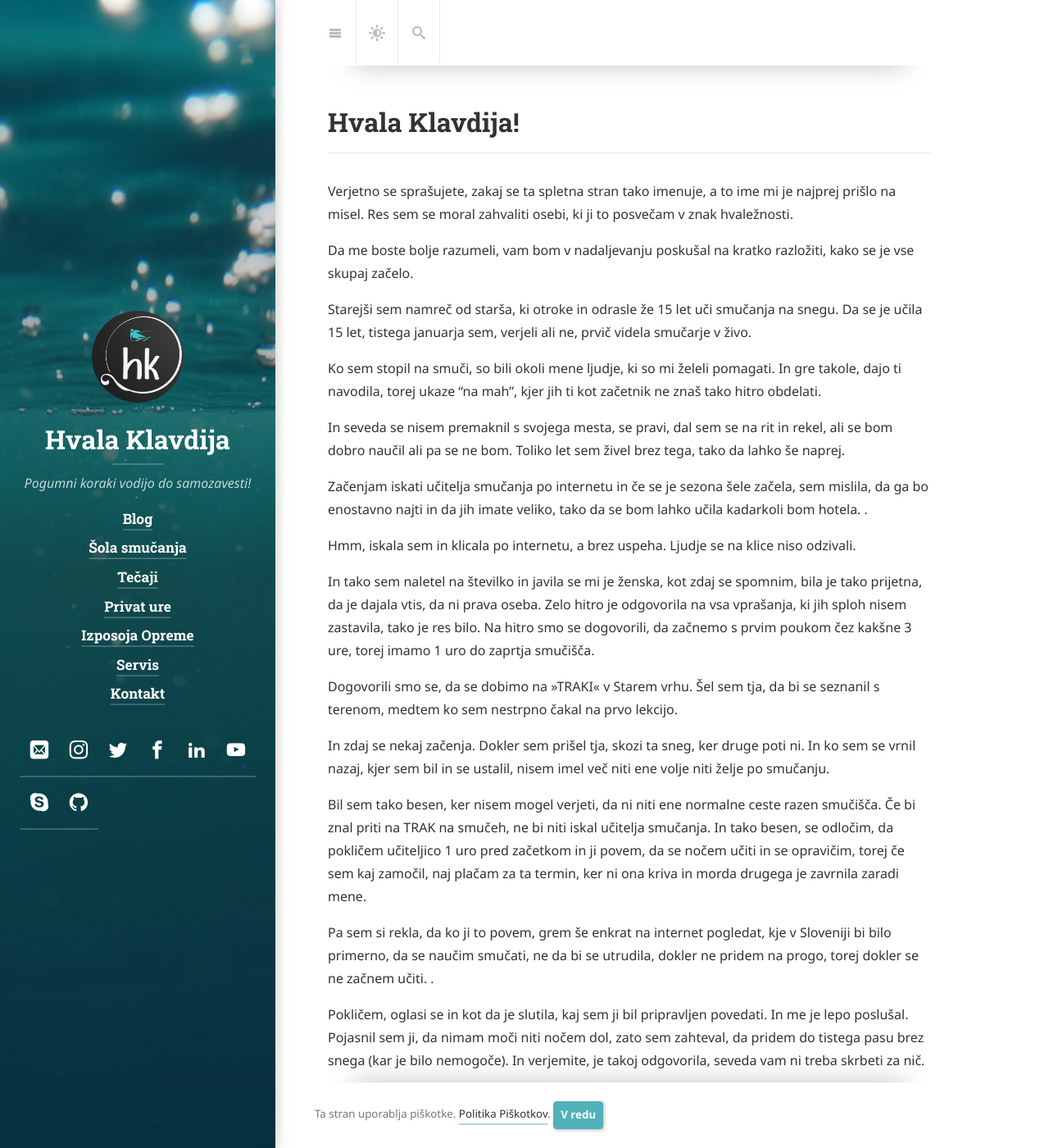
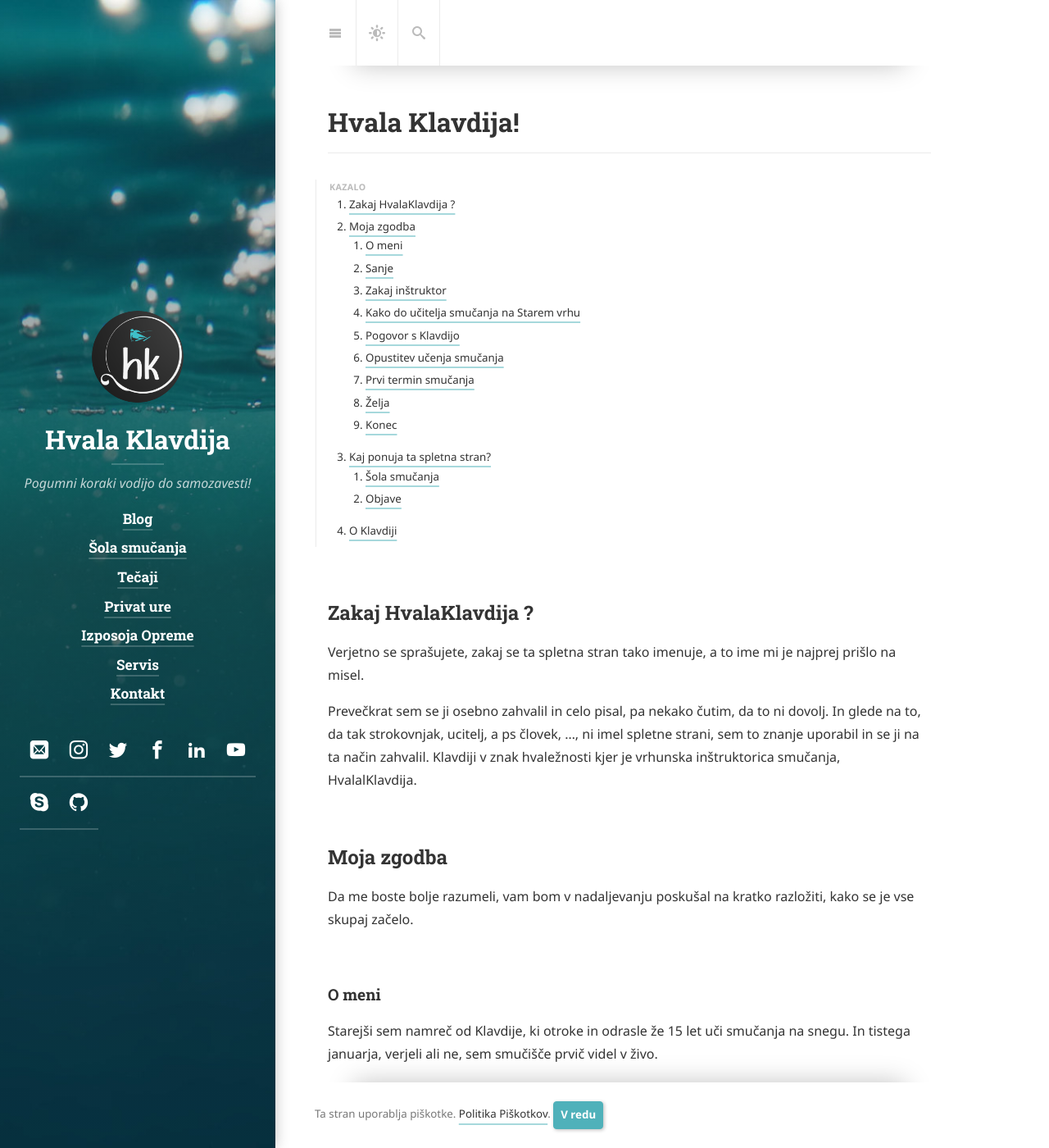
Before and after one commit to HvalaKlavdija/hvalaklavdija.github.io, a Jekyll site: the page built from index.md, in a window 1280 px wide and 1400 px high. Shown: the whole window at 82% size. Built offline with Jekyll 4.4.1, drawn with Linux system fonts in a browser that asks for light colours; cached includes are drawn as plain includes; nearby versions of some CDN libraries; some web fonts are replaced; library files that are not in the unit come from our copies; some of the changed text lies outside the part shown.

```diff
--- a/index.md
+++ b/index.md
@@ -1,64 +1,141 @@
 ---
-layout: page
+layout: welcome
+cover: false
 title: Hvala Klavdija!
+image: /assets/img/MilovanTomasevic-8.jpeg
+description: >
+  Motivacija za razvoj spletne strani HvalalaKlavdija je zasluga vrhunske smučarske inštruktorice Klavdije in za to HvalalKlavdija.
+hide_description: true
+selected_projects:
+- _projects/otroci.md
+- _projects/odrasli.md
+- _projects/snowboard.md
+more_projects: sola-smucanja.md
+selected_posts:
+  - stari-vrh/_posts/2023-02-01-smucanje-za-vse-generacije.md
+  - stari-vrh/_posts/2023-02-02-nocna-smuka.md
+more_posts: posts.md
+featured: true
 ---
 
+1. this unordered seed list will be replaced by toc as unordered list
+{:toc}
+
+## Zakaj HvalaKlavdija ?
+
 Verjetno se sprašujete, zakaj se ta spletna stran tako imenuje, a to ime mi je najprej prišlo na misel.
-Res sem se moral zahvaliti osebi, ki ji to posvečam v znak hvaležnosti.
+
+Prevečkrat sem se ji osebno zahvalil in celo pisal, pa nekako čutim, da to ni dovolj. In glede na to, da tak strokovnjak, ucitelj, a ps človek, ...,  ni imel spletne strani, sem to znanje uporabil in se ji na ta način zahvalil. Klavdiji v znak hvaležnosti kjer je vrhunska inštruktorica smučanja, HvalalKlavdija.
+
+
+## Moja zgodba
 
 Da me boste bolje razumeli, vam bom v nadaljevanju poskušal na kratko razložiti, kako se je vse skupaj začelo.
 
 
-Starejši sem namreč od starša, ki otroke in odrasle že 15 let uči smučanja na snegu.
-Da se je učila 15 let, tistega januarja sem, verjeli ali ne, prvič videla smučarje v živo.
+### O meni
 
-Ko sem stopil na smuči, so bili okoli mene ljudje, ki so mi želeli pomagati. In gre takole, dajo ti navodila, torej ukaze "na mah", kjer jih ti kot začetnik ne znaš tako hitro obdelati.
+Starejši sem namreč od Klavdije, ki otroke in odrasle že 15 let uči smučanja na snegu.
+In tistega januarja, verjeli ali ne, sem smučišče prvič videl v živo.
 
-In seveda se nisem premaknil s svojega mesta, se pravi, dal sem se na rit in rekel, ali se bom dobro naučil ali pa se ne bom. Toliko let sem živel brez tega, tako da lahko še naprej.
+### Sanje
 
-Začenjam iskati učitelja smučanja po internetu in če se je sezona šele začela, sem mislila, da ga bo enostavno najti in da jih imate veliko, tako da se bom lahko učila kadarkoli bom hotela. .
+Pravzaprav sem človek, ki si je vedno potihem želel naučiti smučati, a v otroštvu te priložnosti nisem imel. Čeprav pri meni nihče ne smuča, to niti ni bila tema.
 
-Hmm, iskala sem in klicala po internetu, a brez uspeha. Ljudje se na klice niso odzivali.
+Zato se tako počutim, uresničilo se je nekaj, kar sem si vedno želel. Zaradi nje mi je bilo še bolj všeč.
 
-In tako sem naletel na številko in javila se mi je ženska, kot zdaj se spomnim, bila je tako prijetna, da je dajala vtis, da ni prava oseba. Zelo hitro je odgovorila na vsa vprašanja, ki jih sploh nisem zastavila, tako je res bilo. Na hitro smo se dogovorili, da začnemo s prvim poukom čez kakšne 3 ure, torej imamo 1 uro do zaprtja smučišča.
+### Zakaj inštruktor
 
-Dogovorili smo se, da se dobimo na »TRAKI« v Starem vrhu. Šel sem tja, da bi se seznanil s terenom, medtem ko sem nestrpno čakal na prvo lekcijo.
+Mislil sem, da je tako preprosto, kot se zdi vse v življenju.
 
-In zdaj se nekaj začenja. Dokler sem prišel tja, skozi ta sneg, ker druge poti ni. In ko sem se vrnil nazaj, kjer sem bil in se ustalil, nisem imel več niti ene volje niti želje po smučanju.
+In ko sem stopil na smuči, so bili okoli mene ljudje, ki so mi želeli pomagati. In gre takole, dajo ti navodila, torej ukaze "na mah", kjer jih ti kot začetnik ne znaš tako hitro obdelati.
 
-Bil sem tako besen, ker nisem mogel verjeti, da ni niti ene normalne ceste razen smučišča. Če bi znal priti na TRAK na smučeh, ne bi niti iskal učitelja smučanja. In tako besen, se odločim, da pokličem učiteljico 1 uro pred začetkom in ji povem, da se nočem učiti in se opravičim, torej če sem kaj zamočil, naj plačam za ta termin, ker ni ona kriva in morda drugega je zavrnila zaradi mene.
-
-Pa sem si rekla, da ko ji to povem, grem še enkrat na internet pogledat, kje v Sloveniji bi bilo primerno, da se naučim smučati, ne da bi se utrudila, dokler ne pridem na progo, torej dokler se ne začnem učiti. .
+Zelo pomembno je, da se stvari naučimo na pravi način, torej na pravi način. Lažje je kot kadarkoli, se pravi, da je zelo zahtevno popraviti napake v vsem.
 
 
-Pokličem, oglasi se in kot da je slutila, kaj sem ji bil pripravljen povedati. In me je lepo poslušal. Pojasnil sem ji, da nimam moči niti nočem dol, zato sem zahteval, da pridem do tistega pasu brez snega (kar je bilo nemogoče). In verjemite, je takoj odgovorila, seveda vam ni treba skrbeti za nič.
+In ko sem takoj po tem, ko sem stopil na smuči, padel na rit, sem ugotovil, da imam danes priložnost da se učim pri učitelju in da si lahko privoščim veselje oz da se učim na pravi način že od samega začetka.
 
-V tistem trenutku sem bil tako presenečen, ko je nadaljevala, da boš prišel tja, kjer sva se dogovorili, in ne boš šel po snegu.
+Svetujem vsem, ki lahko, naj to storijo. Na koncu lahko rečemo, da je to najcenejša možnost. Namesto da bi prihajal za tedne in se učil najbrž narobe.
 
-Samo rekel sem OK.
+Če ne bi imel priložnosti, bi bila to moja pot. In za to je treba biti zelo vztrajen pa tudi previden, ker ni tako, ko se učiš recimo programirati, da ko narediš napako, jo brez težav popraviš. Pri smučanju so lahko posledice resne.
 
-Tako je tudi bilo. Neverjetno, ampak čakal sem na dogovorjenem mestu, kamor je prišla in pouk se začne tako, da ona prispe z veliko hitrostjo in stoji pred menoj.
+Kot nekdo s težavami s hrbtom mi ni bilo vseeno, da bi tvegal.
 
-WOW!
+### Kako do učitelja smučanja na Starem vrhu
 
-Vpraša me, če jo čakam in mi reče, naj stopim na smuči. Povem ji, da nič ne vem. Vse je naredila z menoj in mi rekla, naj držim loparje pred sabo in naj ne skrbim.
 
-Ko so mi rekli, naj ne skrbim, me je to tako pomirilo, da sem se kar prepustila.
+Začenjam iskati učitelja smučanja po internetu in če se je sezona šele začela, sem mislil, da ga bo enostavno najti in da jih imate veliko, pa ni bilo tako.
 
-Naredila sva nekaj korakov, potem pa je bilo treba po poti navzdol. YOOOO, ko sem pogledal dol in spet ni zaskrbljena. Obrnila se je tako, da je smučala vzvratno in se spustila tako, da je z rokami držala konice smuči in zavirala, da sem se lahko počasi spustil do TRAK-a.
+Sem in klicalbrez uspeha. Ljudje se na klice niso odzivali.
 
-NISEM MOGLA VERJETI, KAJ POČNE, a vedno bližje sva se približevala tistemu pasu.
-Ko sem ji rekel, da ji zaupam, mi je odgovorila, da tudi nimam druge izbire. In tako se je vse začelo z nasmehom in brez skrbi.
+Zato verjamem, da bo ta spletna stran poleg moje hvaležnosti Klavdiji olajšala iskanje in s tem tudi drugim pomagala najti pravo [osebo](/kontakt/), ki jih bo vodila in jim prodala vse plati, ki jih imajo na začetku, ko se želijo naučiti smučati.
 
-Po pol ure na traku sva nadaljevala po tej poti do "JAJCKE" s katero me je peljala nazaj tja, kamor me je peljala.
+### Pogovor s Klavdijo
+
+Že na začetku sem videl, da je profesionalec. Pravi psiholog. Tako preprosto in na kratko je rešila vse moje dileme. Res neverjetno. In v nekaj urah po klicu se je vse začelo.
+
+### Opustitev učenja smučanja
+
+U tim satima ucenja sam otisao do "TRAKA" gde smo se i trebali naci. Od smestaja do tamo i nije bio lagan put pa jos i nazad. Stvarno sam se umorio. Pa sam odlucio da opet pozovem, i da obavestim da ja nemam zelju da se ucim na takav nacin. Zato sto ako opet odem do tamo pa ja na tom casu od umora necu biti sposoban nista nacuiti.
+
+V teh učnih urah sem šel na »TRAK«, kjer naj bi se dobili. Ni bila lahka pot od nastanitve do tja in celo nazaj. Zelo sem bil utrujen. Zato sem se odločil, da ponovno pokličem in sporočim, da se nimam želje učiti smučanja na Starem vrhu na tak način. Ker če grem še enkrat tja, se takrat zaradi utrujenosti ne bom mogel nič naučiti.
+
+Želel sem se pojaviti tam, ne da bi bil utrujen, da bi bil najboljši možni djak. In ko sem ji razložil te podrobnosti, je rekla, SEVEDA, tako bo. Ne skrbi. Ne boste utrujeni in vam ne bo treba hoditi po močnem sneženju, da bi prišli do »TRAK-a«.
+
+Že takrat se je obnašala kot profesionalka, jaz sem moral samo priti do parkirišča, vse ostalo je bila njena skrb.
+
+Tako je tudi bilo.
+
+
+### Prvi termin smučanja
+
+Pri samom dolasku mi je rekla da stanem na skije kako ne bi hodao jer sam ja dosao da ucim da skijam. Iako nisam znao ni da stojim na skijama ona me je drzala i pomogla mi u tim prvim koracima.
+
+I nakon tih prvih koraka, se pojavila i prva prepreka, kako doci to tog cuvenog »TRAK-a«.
+
+Rekla je da cemo se zajedno spustiti, i da ne brinem. Dala mi je instrukcije kako to da uradimo iako mi nije bilo dobro kada sam video kuda treba da prodjemo tj da se spustimo.
+
+Skijala je unazad i drzala i mene i moje skije rukama. Gledamo sam i nisam mogao verovati sta ona radi. To je bilo ono u sta sam ja verovao. I tada sam joj rekao da joj verujem. A ona je stala na kratko i rekla mi da ja ni nemam druge opcije i nastavila da nas spusta do cilja.
+
+Ob prihodu mi je rekla, naj si nataknem smuči, da ne bo hodil, ker sem se prišel učit smučat. Čeprav sploh nisem znal stati na smučeh, me je držala in mi pomagala pri tistih prvih korakih.
+
+In po teh prvih korakih se je pojavila prva ovira, kako se spustiti na smučeh do tistega znamenitega »TRAK-a«.
+
+Rekla je, da bova šla skupaj in naj ne skrbim. Dala mi je navodila, kako naj to naredim, čeprav mi ni bilo dobro, ko sem videl, kam morava iti, torej dol.
+
+Smučala je vzvratno in z rokami držala tako mene kot moje smuči. Sam sem gledal in nisem mogel verjeti, kaj počne. V to sem verjel. In potem sem ji rekel, da ji verjamem. Pa se je za nekaj časa ustavila in mi povedala, da tudi jaz nimam druge možnosti in naju je peljala naprej do cilja.
+
+
+Nakon samo pola sata mi je rekla, ok, sada idemo na stazu i da cemo da se spustimo do kraja staze tj do »JAJČK-a«
 
 Ne bom šel v podrobnosti. To je razlog, zakaj sem naredil to mini stran.
-Vsem začetnikom, pa tudi tistim, ki izpopolnjujejo svojo tehniko, želim [Klavdijo](/kontakt/).
+Vsem začetnikom, pa tudi tistim, ki izpopolnjujejo svojo tehniko ter sem ostalim, [ki se želijo naučiti](/privat-ure/) več, pa želim profesionalca, kot [Klavdija](/kontakt/).
 
-Da se v nekaj urah toliko osvobodijo strahu, da se lahko brez padca spustijo čez celega smučarja.
-Za pridobitev samozavesti. Da lahko smučajo ponoči in v temi, ja, in vse to v samo nekaj urah.
 
-To besedilo sem napisal zadihano, kot prvo verzijo.
-Bom popravil, ko končam s spletno stranjo.
+### Želja
 
-Študent smučanja.
+Upam, da bo našla nekaj časa za komunikacijo s svojimi bodočimi sledilci. Ena ideja za ta prostor je med samim učenjem. Zelo mi je pomagalo, ko me je snemala, da sem si lahko, ko sem se sprostil, ogledal podrobnosti prvih lekcij.
+
+
+### Konec
+
+Ko končam, kar sem si zamislil, kar bo kmalu, potem bom oddal vse račune z gesli in bom podpora, dokler ne obvlada začetnih korakov. Bom poskusil, tako kot ona zame.
+
+In vedno bom z veseljem prišel sem, videl nove vsebine in nove ljudi, ki bodo odhajali zadovoljni in srečni.
+
+
+## Kaj ponuja ta spletna stran?
+
+Pravzaprav je odgovor vse. Vse, kar potrebujete za smučarski izlet, je tukaj. Od tega, kako se naučiti smučati, kje smučati, do servisa smuči. Res vse.
+
+### Šola smučanja
+
+<!--projects-->
+
+### Objave
+
+<!--posts-->
+
+## O Klavdiji
+
+<!--author-->
```
